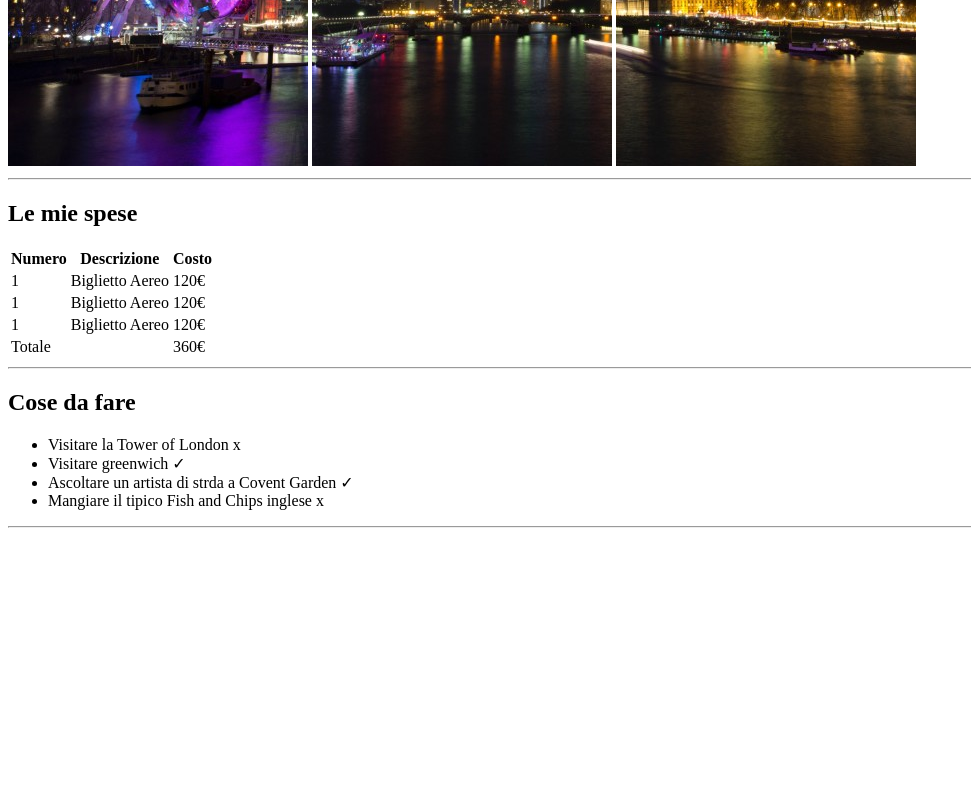
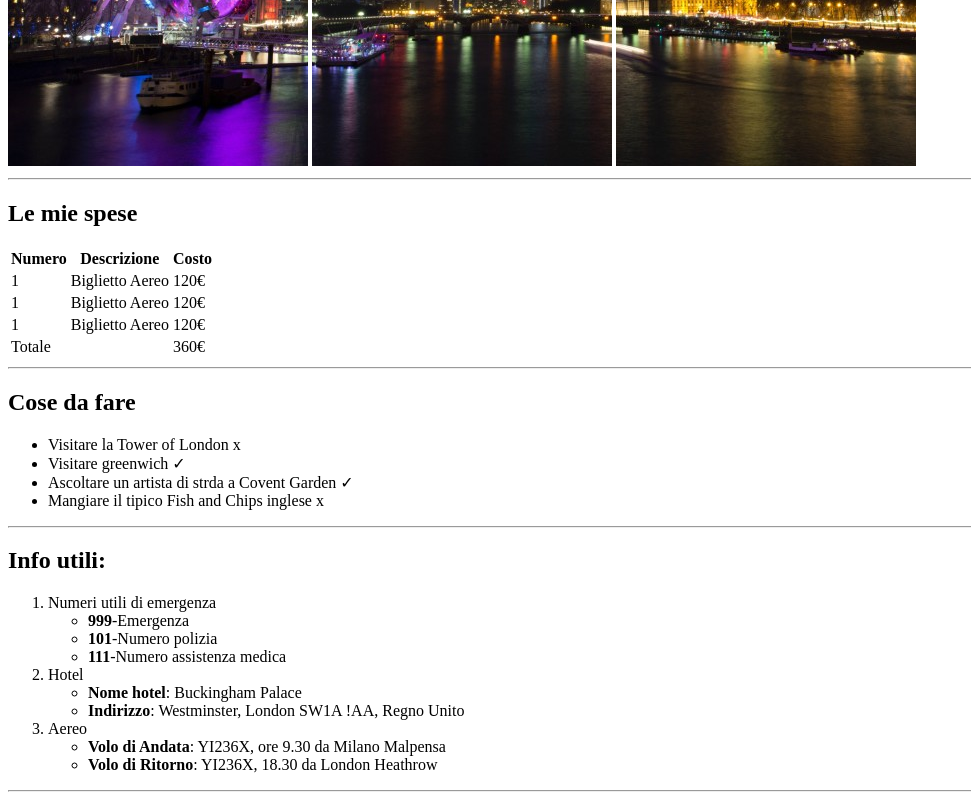
Before and after one commit to AndreaLivornese/html-london-trip, a plain HTML site: page index.html in a window 1280 px wide. Shown: the part 514-1314 px from the top of the page, without its empty margins (0-971 px from the left). Before the commit the page ends 1050 px from the top, so only its background shows below. Drawn offline with Linux system fonts and the light colour scheme.

Commit message:
aggiunta informazioni viaggio

```diff
--- a/index.html
+++ b/index.html
@@ -71,7 +71,39 @@
             </section>
             <!-- fine blocco itinerario -->
 
+            <!-- blocco informazioni -->
+            <section>
+                <h2>Info utili:</h2>
 
+                <!-- elenco numeroto delle informazioni -->
+                <ol>
+                    <li>
+                        Numeri utili di emergenza
+                        <ul> <!--elenco interno dei numeri di emergenza -->
+                            <li><strong>999</strong>-Emergenza</li>
+                            <li><strong>101</strong>-Numero polizia</li>
+                            <li><strong>111</strong>-Numero assistenza medica</li>
+                        </ul>
+                    </li>
+                    <li>
+                        Hotel
+                        <ul> <!--elenco interno info hotel-->
+                            <li><strong>Nome hotel</strong>: Buckingham Palace</li>
+                            <li><strong>Indirizzo</strong>: Westminster, London SW1A !AA, Regno Unito</li>
+                        </ul>
+                    </li>
+                    <li>
+                        Aereo
+                        <ul><!--elenco info volo-->
+                            <li><strong>Volo di Andata</strong>: YI236X, ore 9.30 da Milano Malpensa</li>
+                            <li><strong>Volo di Ritorno</strong>: YI236X, 18.30 da London Heathrow</li>
+                        </ul>
+                    </li>
+                </ol>
+                <!-- fine elenco numerato -->
+                <hr>
+            </section>
+            <!-- fine blocco informazioni -->
         </main>
     </body>
 </html>
```
